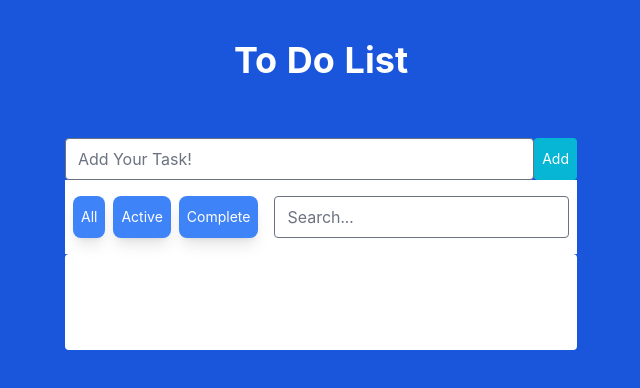
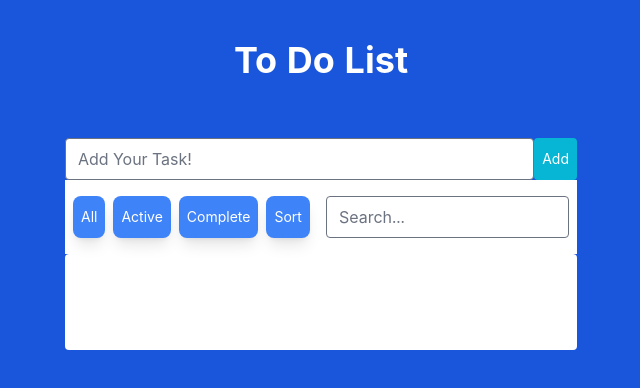
Before and after one commit to Muhammadjon01/Fly-task, a React (Create React App) app: page / in a window 1280 px wide. Shown: the top 388 px of the page, without its empty margins (271-911 px from the left). Built offline with nearby package versions, Linux system fonts and the light colour scheme.

Commit message:
I push Sort part!

```diff
--- a/src/App.css
+++ /dev/null
@@ -1,38 +0,0 @@
-.App {
-  text-align: center;
-}
-
-.App-logo {
-  height: 40vmin;
-  pointer-events: none;
-}
-
-@media (prefers-reduced-motion: no-preference) {
-  .App-logo {
-    animation: App-logo-spin infinite 20s linear;
-  }
-}
-
-.App-header {
-  background-color: #282c34;
-  min-height: 100vh;
-  display: flex;
-  flex-direction: column;
-  align-items: center;
-  justify-content: center;
-  font-size: calc(10px + 2vmin);
-  color: white;
-}
-
-.App-link {
-  color: #61dafb;
-}
-
-@keyframes App-logo-spin {
-  from {
-    transform: rotate(0deg);
-  }
-  to {
-    transform: rotate(360deg);
-  }
-}
--- a/src/App.js
+++ b/src/App.js
@@ -1,4 +1,3 @@
-import "./App.css";
 import 'antd/dist/antd.css'
 import Todos from "./container/Todos/Todos";
 
--- a/src/container/Todos/Todos.jsx
+++ b/src/container/Todos/Todos.jsx
@@ -40,6 +40,22 @@ function Todos() {
     setTodos(updateTodo);
   };
 
+  const sortTodos = () => {
+    const sort = todos.sort(function (a, b) {
+      const nameA = a.text.toUpperCase();
+      const nameB = b.text.toUpperCase();
+      if (nameA < nameB) {
+        return -1;
+      }
+      if (nameA > nameB) {
+        return 1;
+      }
+
+      return 0;
+    });
+    setTodos(sort);
+  };
+
   const editTodoOpen = (id) => {
     setIdx(id);
     setEditText(todos.find((elem) => elem.id === id).text);
@@ -58,6 +74,8 @@ function Todos() {
     ]);
     setEditModal(false);
   };
+
+
 
   const allStatus = () => {
     setStatus("all");
@@ -114,6 +132,12 @@ function Todos() {
                 onClick={completeStatus}
               >
                 Complete
+              </button>
+              <button
+                className="rounded-lg px-2 py-1 bg-blue-500 shadow-lg hover:shadow-blue-500/50"
+                onClick={sortTodos}
+              >
+                Sort
               </button>
             </div>
 
```
Also changed, not shown: 2 other files (tests, documents, lock files or other folders).
